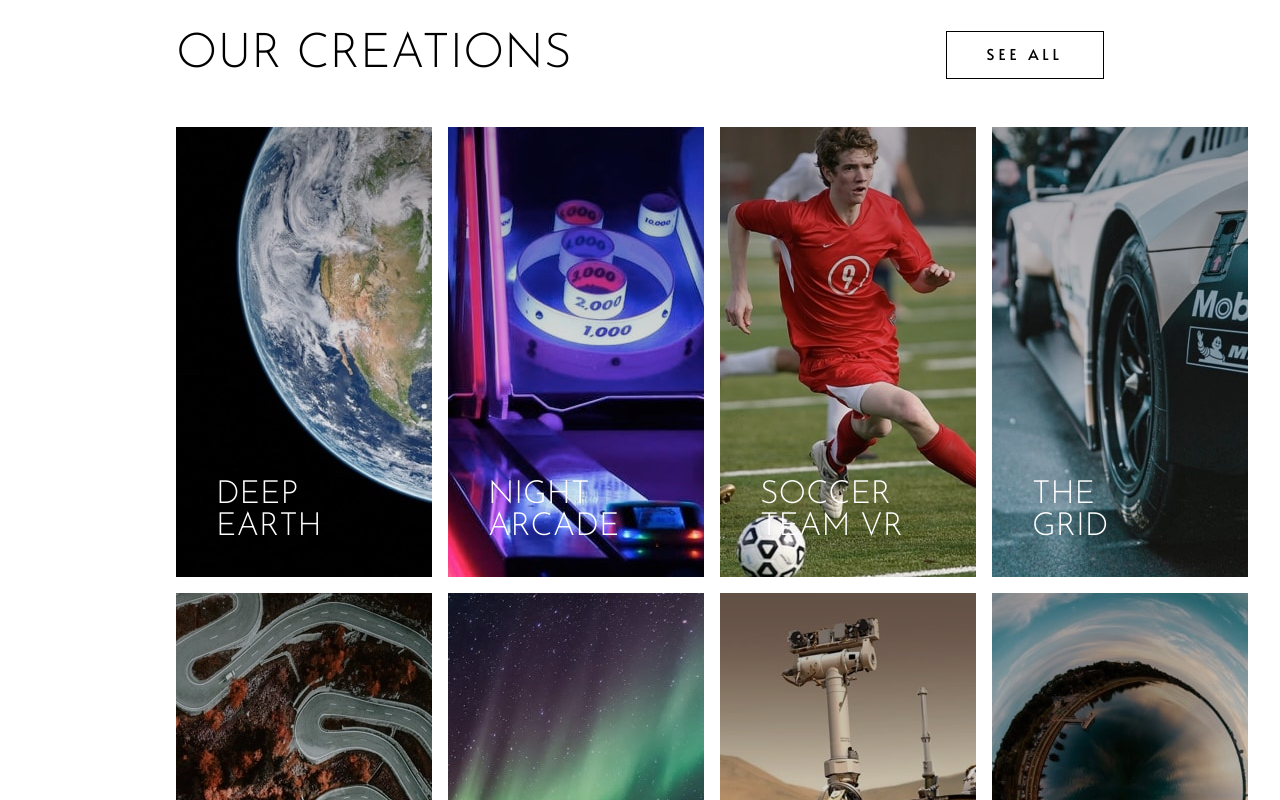
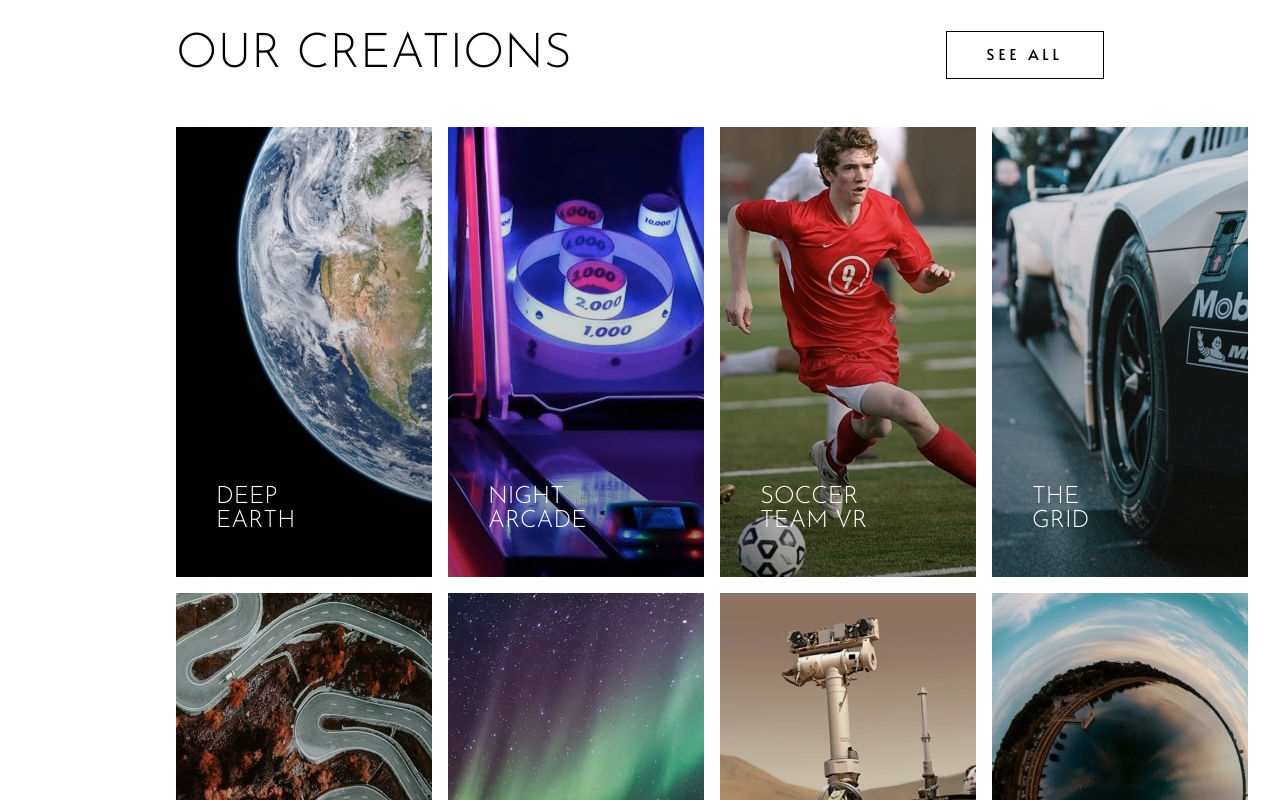
Before and after one commit to DanClubb/frontend-mentor-challenges, a Next.js app: page /loopstudios-landing-page in a window 1280 px wide. Shown: the part 1420-2220 px from the top of the page. Built offline with nearby package versions, Linux system fonts and the light colour scheme.

Commit message:
fixed active states on loop studios

```diff
--- a/app/loopstudios-landing-page/loopstudios-landing-page.module.css
+++ b/app/loopstudios-landing-page/loopstudios-landing-page.module.css
@@ -12,12 +12,9 @@
   font-size: var(--fs-default);
 }
 
-.actingBody li {
+.actingBody li,
+.socials div {
   position: relative;
-}
-
-.actingBody li:hover,
-.socials div:hover {
   cursor: pointer;
 }
 
@@ -232,13 +229,35 @@
 }
 
 .creations article {
-  padding: 3.25rem 0 0 1rem;
-  min-height: 120px;
+  position: relative;
   color: var(--white);
   font-size: 1.5rem;
   text-transform: uppercase;
   line-height: 1;
   white-space: pre-line;
+}
+
+.creations article:hover {
+  color: var(--black);
+  font-weight: 700;
+  cursor: pointer;
+}
+
+.creations article:hover div {
+  opacity: 0.2;
+}
+
+.creations div {
+  min-height: 120px;
+}
+
+.creations article p {
+  position: absolute;
+  left: 1.25rem;
+  bottom: 1.25rem;
+  z-index: 10;
+  color: currentColor;
+  opacity: 1;
 }
 
 .responsiveBg {
@@ -278,12 +297,19 @@
     padding: 0;
   }
 
-  .creations article {
-    padding-top: 22rem;
-    padding-left: 2.5rem;
+  .creations div {
     width: 256px;
     height: 450px;
     font-size: 2rem;
+  }
+
+  .creations article p {
+    position: absolute;
+    left: 2.5rem;
+    bottom: 2.75rem;
+    z-index: 10;
+    color: currentColor;
+    opacity: 1;
   }
 
   .responsiveBg {
--- a/app/loopstudios-landing-page/page.js
+++ b/app/loopstudios-landing-page/page.js
@@ -76,14 +76,14 @@ export default function LoopstudiosLandingPage() {
           <h2>Our creations</h2>
           <div className={styles.creations}>
             {Object.keys(creations).map((creation) => (
-              <article
-                key={creations[creation].name}
-                className={styles.responsiveBg}
-                style={{
-                  "--mobile-bg": `linear-gradient(to right, rgba(0, 0, 0, 0.3), rgba(0, 0, 0, 0)), url(${`${IMAGES.mobile[creation]?.src}?v=0`}) center / cover no-repeat`,
-                  "--desktop-bg": `linear-gradient(to bottom, rgba(0, 0, 0, 0.3), rgba(0, 0, 0, 0)), url(${`${IMAGES.desktop[creation]?.src}?v=0`}) center / cover no-repeat`,
-                }}
-              >
+              <article key={creations[creation].name}>
+                <div
+                  className={styles.responsiveBg}
+                  style={{
+                    "--mobile-bg": `linear-gradient(to right, rgba(0, 0, 0, 0.4), rgba(0, 0, 0, 0)), url(${`${IMAGES.mobile[creation]?.src}?v=0`}) center / cover no-repeat`,
+                    "--desktop-bg": `linear-gradient(to top, rgba(0, 0, 0, 0.4), rgba(0, 0, 0, 0)), url(${`${IMAGES.desktop[creation]?.src}?v=0`}) center / cover no-repeat`,
+                  }}
+                ></div>
                 <p>{creations[creation].name}</p>
               </article>
             ))}
```
